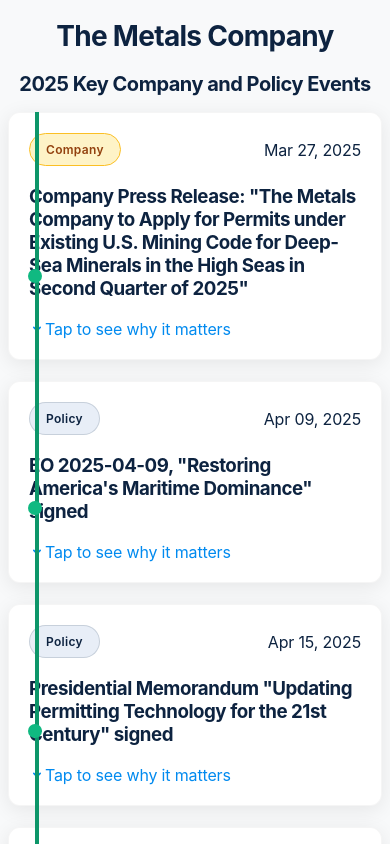
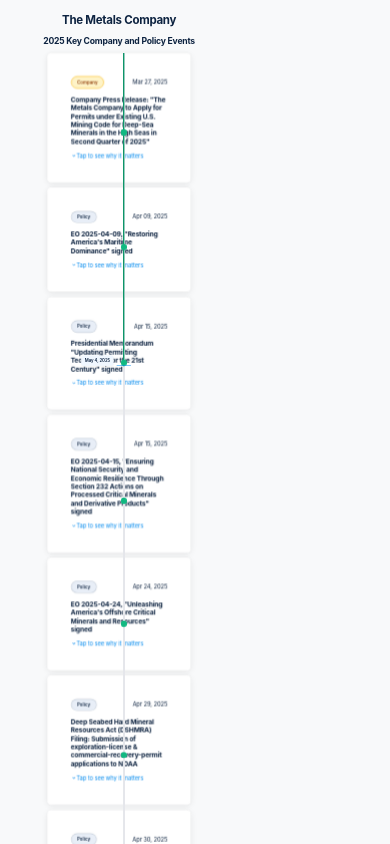
Before and after one commit to brandonlipman216/TMC-timeline-webapp, a Next.js app: page / in a window 390 px wide. Shown: the top 844 px of the page. Built offline with nearby package versions, Linux system fonts and the light colour scheme.

Commit message:
Fix mobile layout with increased card margins

```diff
--- a/src/app/globals.css
+++ b/src/app/globals.css
@@ -243,58 +243,31 @@
   color: rgb(var(--accent-color)) !important;
 }
 
-/* Media queries for mobile responsiveness */
+/* Media queries for mobile responsiveness - only adjust card positioning */
 @media (max-width: 768px) {
-  /* Adjust timeline dots for mobile */
-  .timeline-dot {
-    left: 20px;
-    width: 14px;
-    height: 14px;
+  /* Remove all position changes and instead scale down the entire timeline */
+  body {
+    zoom: 0.6; /* Scale everything down - fallback */
+    transform: scale(0.6);
+    transform-origin: left top;
   }
 
-  .timeline-dot.current {
-    left: 18px;
-    width: 18px;
-    height: 18px;
+  /* Keep the same layout but adjust padding and margins only */
+  .flip-card {
+    margin-bottom: 6rem; /* Slightly reduced from desktop */
+    max-width: 400px; /* Slightly smaller than desktop */
   }
 
-/* Adjust timeline lines for mobile */
-  /* Adjust timeline lines for mobile */
-  .timeline-line,
-  .timeline-line-past {
-    left: 27px;
+  .flip-card-front > div {
+    padding: 1.5rem !important; /* Slightly reduced padding */
   }
 
-  /* Adjust current date indicator for mobile */
-  .current-date-indicator {
-    le10pxt: 10px;
-    widt5: 35px;
-  }
-
-  .current-date-label {
-    font-size: 0.65rem;
-    padding: 8px 8px;
-    right: auto;
-    le50: 50px;
-    max-widt2: 120px;
-  }
-
-  /* Make cards more compact on mobile */
-  .flip-card {
-    margin-bottom: 4rem;
-  }
-
-  .flip-card-front,
-  .flip-card-back {
-    padding: 1.25rem;
-  }
-
-  /* Adjust card title sizes */
+  /* Adjust font sizes proportionally */
   h1 {
-    font-size: 1.75rem;
+    font-size: 2rem;
   }
 
   h2 {
-    font-size: 1.25rem;
+    font-size: 1.5rem;
   }
 }
--- a/src/components/TimelineCard.tsx
+++ b/src/components/TimelineCard.tsx
@@ -61,12 +61,12 @@
 
   return (
     <div className={`relative ${getMarginClass()}`}>
-      {/* Timeline visual elements */}
+      {/* Timeline visual elements - don't change positions */}
       <div className="timeline-line"></div>
       <div className={`timeline-dot ${isPending ? 'current' : isPast ? 'past' : ''}`}></div>
 
       {/* Card container with flip functionality */}
-      <div className="ml-12 md:ml-12 sm:ml-10"> {/* Responsive margins */}
+      <div className="ml-12"> {/* Keep original margin */}
         <div
           className="flip-card cursor-pointer"
           onClick={() => setIsFlipped(!isFlipped)}
```
